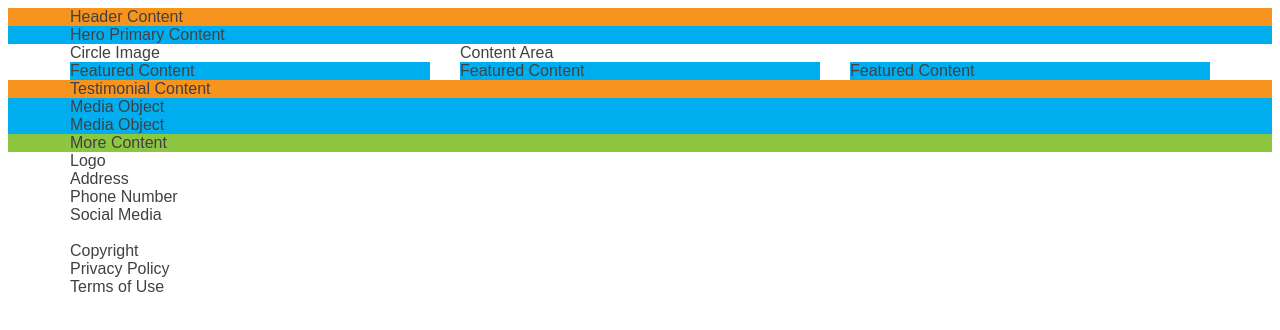
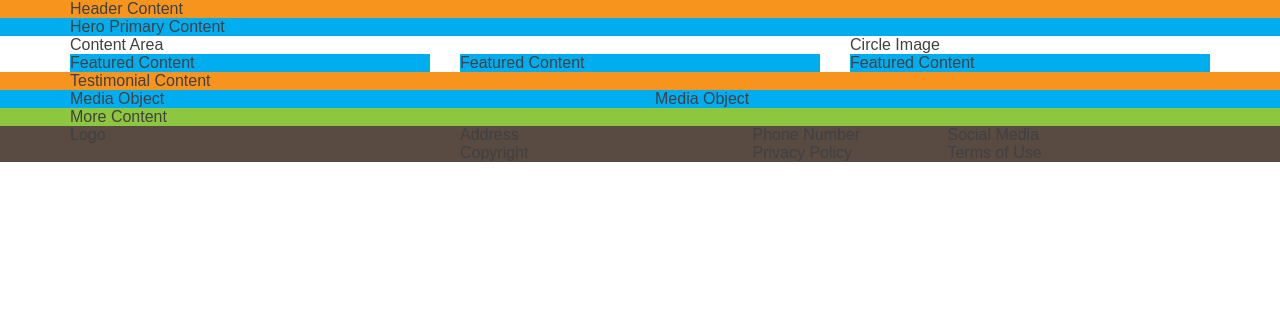
Before and after one commit to kep1n/CSS_Advanced, a plain HTML site: page Mod1Lab/index.html in a window 1280 px wide. Drawn offline with Linux system fonts and the light colour scheme.

Commit message:
Add the properties for div containers to complete the index.html layout

```diff
--- a/Mod1Lab/stylesheet.css
+++ b/Mod1Lab/stylesheet.css
@@ -12,7 +12,7 @@
 Reset Styles
 ****************************
 ***************************/
-@import 'normalizer.css';
+@import 'normalize.css';
 
 /* Change all elements to use border-box*/
 html {
@@ -86,6 +86,7 @@ Layout Styles
 	padding-right: 15px;
 }
 
+/* Media Query excludes extra small devices and includes small and above */
 @media (min-width: 48em){
 	/*To create a media query that will target small devices and above*/
 	[class*='col-'] {
@@ -98,6 +99,28 @@ Layout Styles
 	.col-2-3 {
 		/*define a two-thirds width column*/
 		width: 66.6666%;
+	}
+}
+
+@media (min-width: 48em) {
+	.pull-right-sm {
+		float: right;
+	}
+	.col-1-2 {
+		width: 50%;
+	}
+	.col-1-4 {
+		width:25%;
+	}
+	.col-1-6 {
+		width: 16.6666%;
+	}
+}
+
+@media only screen and (max-width: 47.9375em) {
+	.remove-gutter-xs {
+		padding-left: 0px;
+		padding-right: 0px;
 	}
 }
 
@@ -122,3 +145,6 @@ Theme Styles
 .background-tertiary {
 	background: #8dc63f;
 }
+.background-footer {
+	background: #594a42;
+}
```
